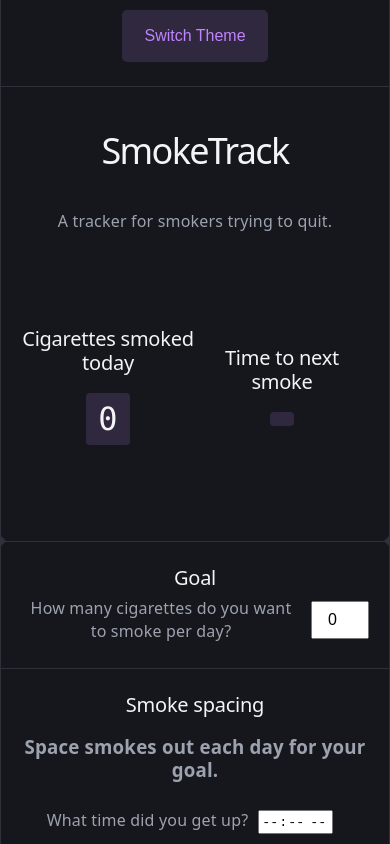
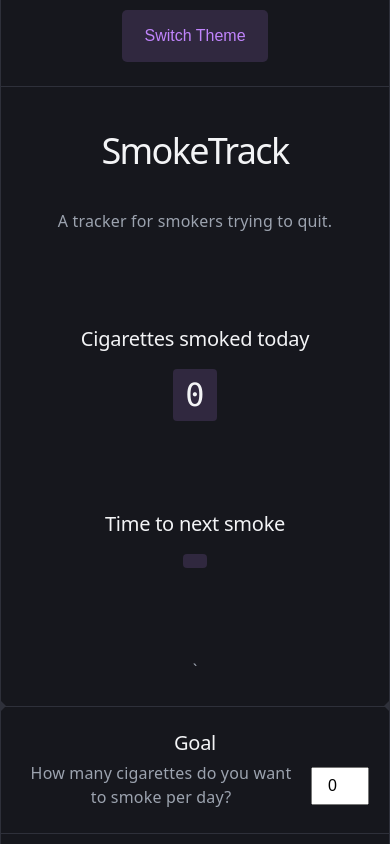
Before and after one commit to wappengineer-ship-it/SmokeTrack, a React (Vite) app: page / in a window 390 px wide. Shown: the top 844 px of the page. Built offline with nearby package versions, Linux system fonts and the light colour scheme.

Commit message:
fixed hero responsivity

```diff
--- a/src/App.css
+++ b/src/App.css
@@ -212,3 +212,10 @@
 #smokeSpacingDiv {
   text-align: center;
 }
+
+@media (max-width: 1024px) {
+    .hero{
+      grid-template-columns: 1fr;
+      grid-template-rows: 1fr 1fr;
+    }
+  }
--- a/src/App.tsx
+++ b/src/App.tsx
@@ -178,18 +178,18 @@ function App() {
             >
             {count}
             </button>
-        </div>
+            <div className='spacerDiv'></div>
 
-        <div>
-          <h2>Time to next smoke</h2>
-          <button className='counter' id="timeToNextSmoke">{timeToNextSmoke}</button>
-        </div>
+          </div>
+
+          <div>
+            <h2>Time to next smoke</h2>
+            <button className='counter' id="timeToNextSmoke">{timeToNextSmoke}</button>
+            <div className='spacerDiv'></div>
+
+          </div>`
         </div>
       </section>
-
-      <div className="spacerDiv">
-
-      </div>
 
       <div className="ticks"></div>
 
```
